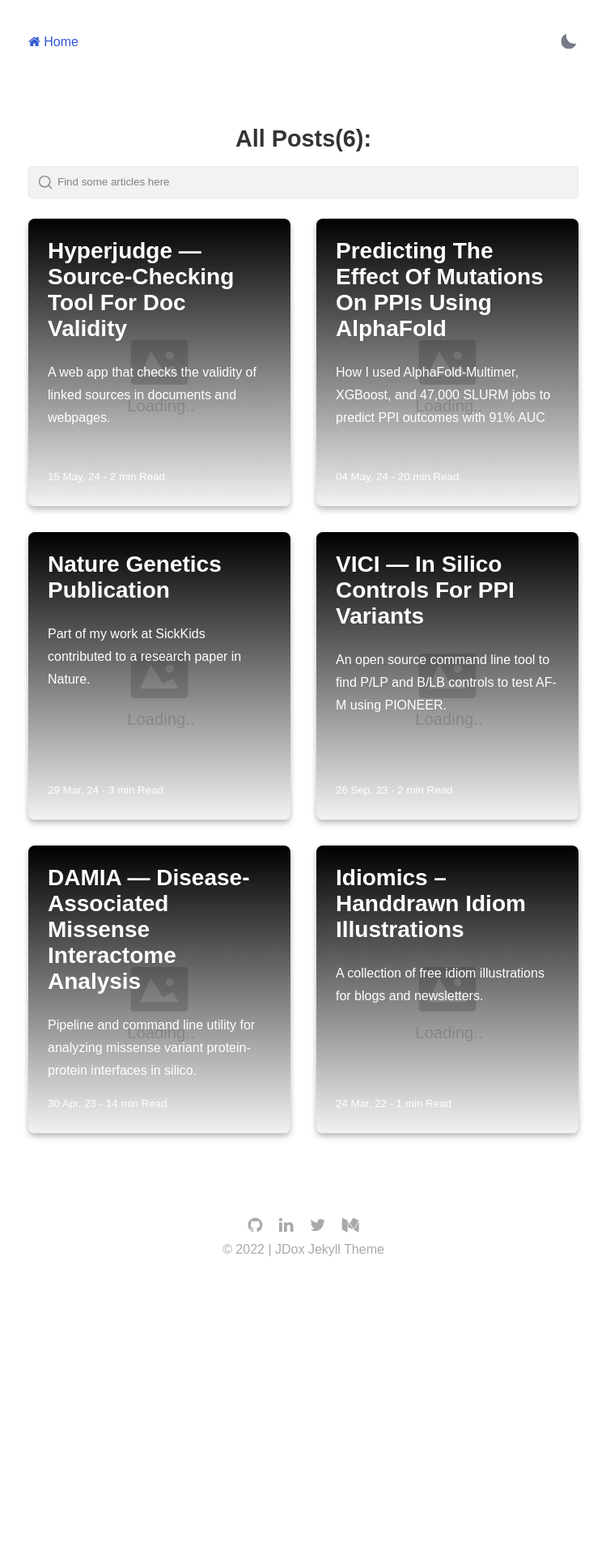
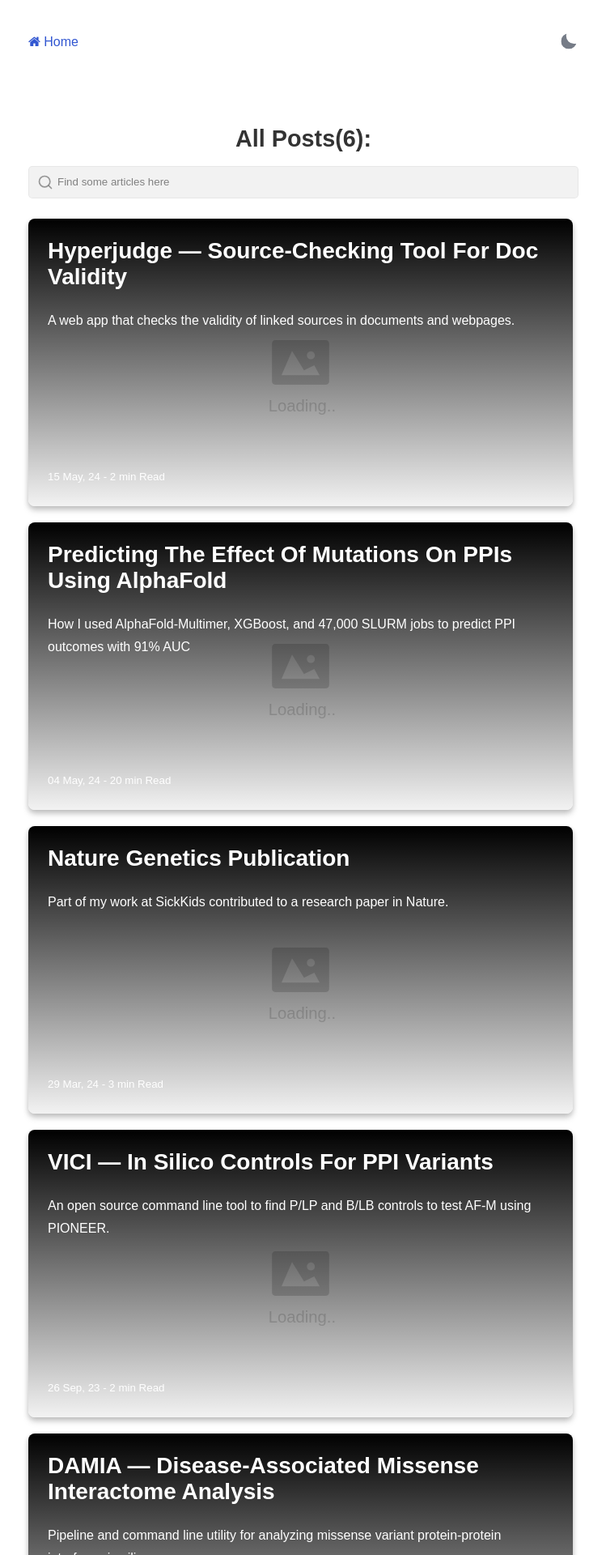
Before and after one commit to MurtoHilali/murtohilali.github.io, a Jekyll site: the page built from blog.html, in a window 1280 px wide. Shown: the top 1920 px of the page at 81% size, without its empty margins (265-1014 px from the left). Built offline with Jekyll 4.4.1, drawn with Linux system fonts in a browser that asks for light colours; some web fonts are replaced; before the commit the page ends 1573 px from its top, so only the background shows below that.

Commit message:
creating new branch with style changes

```diff
--- a/_sass/_main.scss
+++ b/_sass/_main.scss
@@ -1351,3 +1351,77 @@
     display: none;
   }
 }
+
+@media (min-width: 768px) {
+  .main-container {
+    display: flex;
+    flex-direction: row;
+    gap: 20px;
+  }
+
+  .left-column {
+    flex: 1;
+    display: flex;
+    flex-direction: column;
+    gap: 20px;
+  }
+
+  .right-column {
+    flex: 2;
+    max-height: calc(100vh - 100px); /* Adjust based on header/footer height */
+    overflow-y: auto;
+  }
+
+  .card-list {
+    display: flex;
+    flex-wrap: wrap;
+    gap: 20px;
+    width: 100%; /* Ensure full width */
+    overflow-x: visible; /* Ensure no horizontal scrolling on desktop */
+  }
+
+  .card-wrapper {
+    flex: 1 1 calc(50% - 20px); /* Two cards per row with 20px gap */
+    box-sizing: border-box;
+    width: auto; /* Ensure auto width on desktop */
+    height: 355px; /* Adjust height as needed */
+  }
+
+  .soft-button {
+    margin-top: 20px;
+  }
+}
+
+/* Styles for mobile (default styles or additional adjustments) */
+@media (max-width: 767px) {
+  .main-container {
+    flex-direction: column;
+  }
+
+  .left-column {
+    order: 1;
+  }
+
+  .right-column {
+    order: 2;
+    max-height: none;
+    overflow-y: visible;
+  }
+
+  iframe[src*="substack.com"] {
+    order: 3;
+  }
+
+  .card-list {
+    display: flex;
+    flex-direction: row;
+    overflow-x: auto;
+    scroll-snap-type: x mandatory; /* Optional: for better snapping on scroll */
+  }
+
+  .card-wrapper {
+    flex: 0 0 auto;
+    width: 80%; /* Adjust based on desired card width on mobile */
+    height: auto; /* Ensure auto height on mobile */
+  }
+}
```
